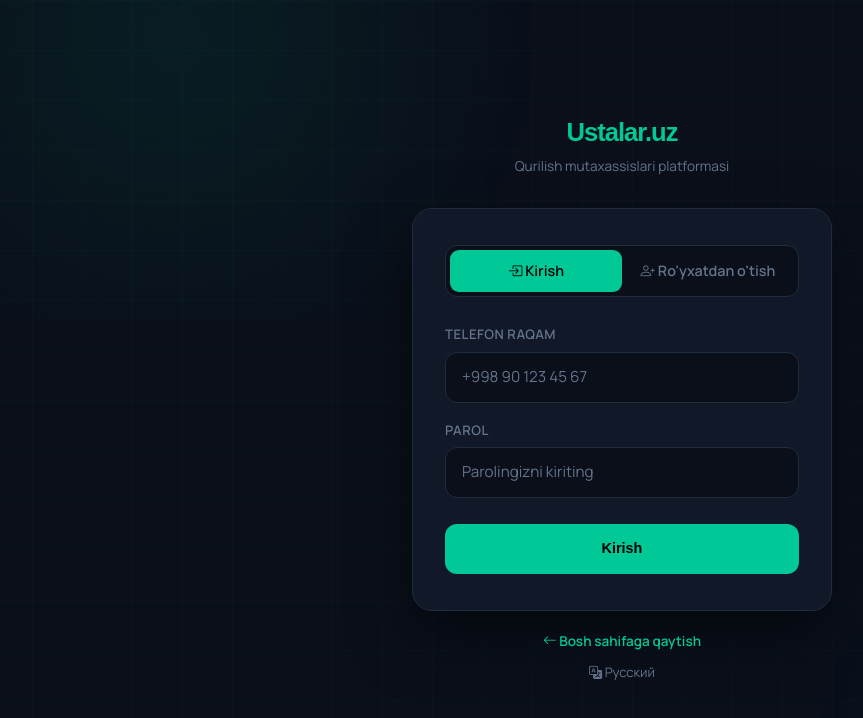
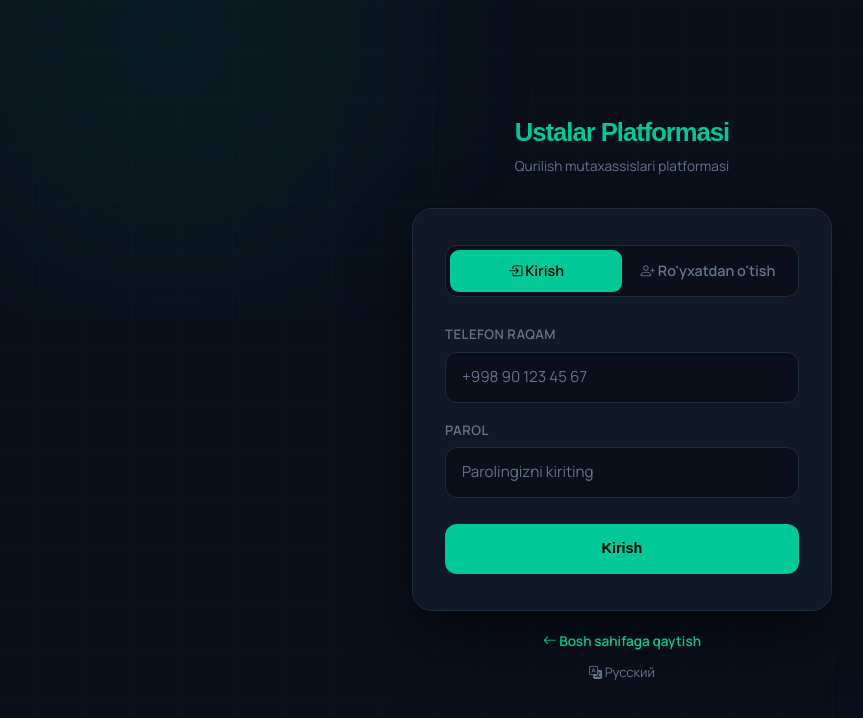
Before and after one commit to Nurbek-WebDasturchi/ustalar-frontend, a plain HTML site: page pages/login.html in a window 1280 px wide. Shown: the top 718 px of the page, without its empty margins (18-881 px from the left). Drawn offline with nearby package versions, Linux system fonts and the light colour scheme; a web font is replaced by a local one.

Commit message:
happy nation

```diff
--- a/pages/login.html
+++ b/pages/login.html
@@ -306,7 +306,7 @@
 
     <div class="page-wrapper">
       <div class="brand">
-        <h1>Ustalar.uz</h1>
+        <h1>Ustalar Platformasi</h1>
         <p>Qurilish mutaxassislari platformasi</p>
       </div>
 
```
